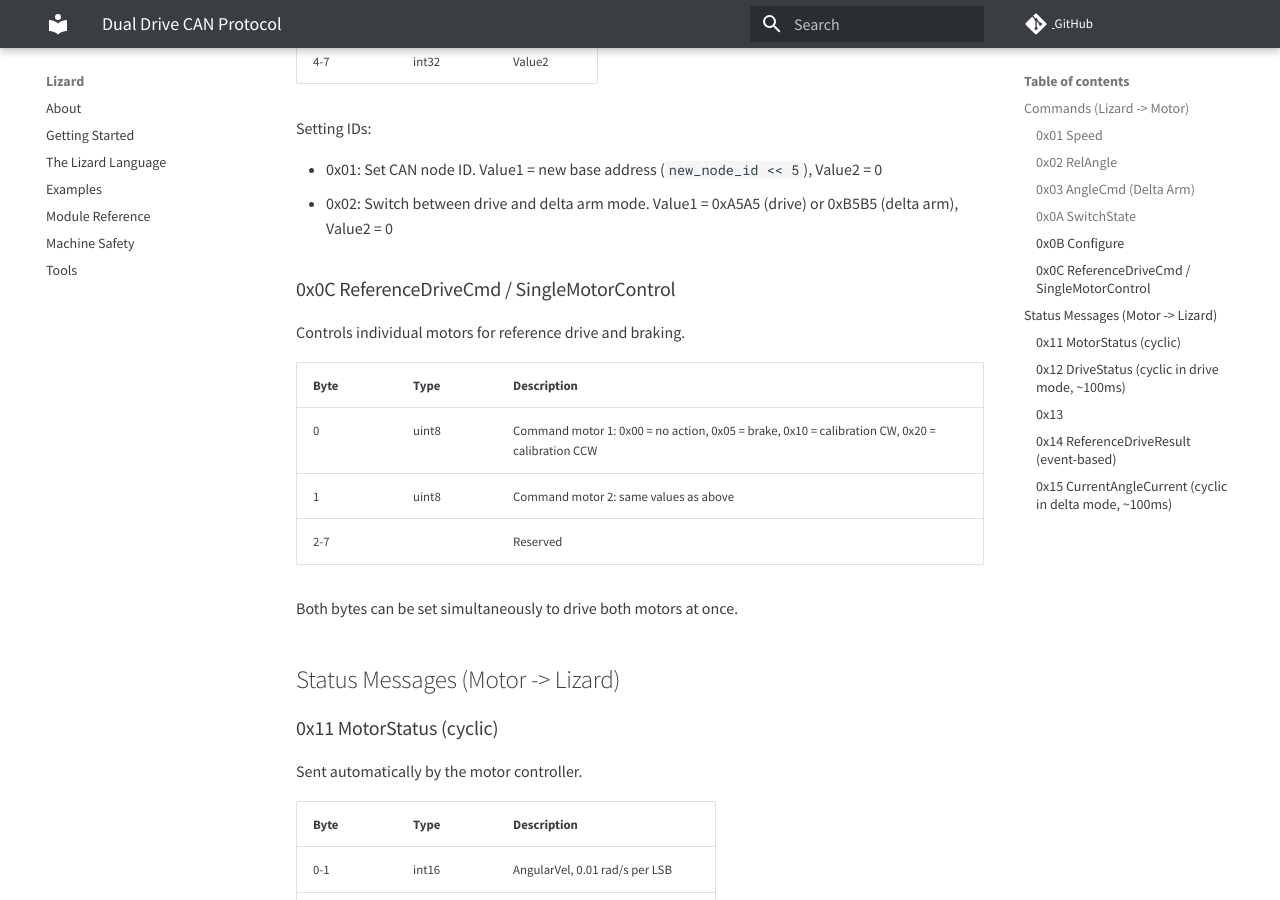
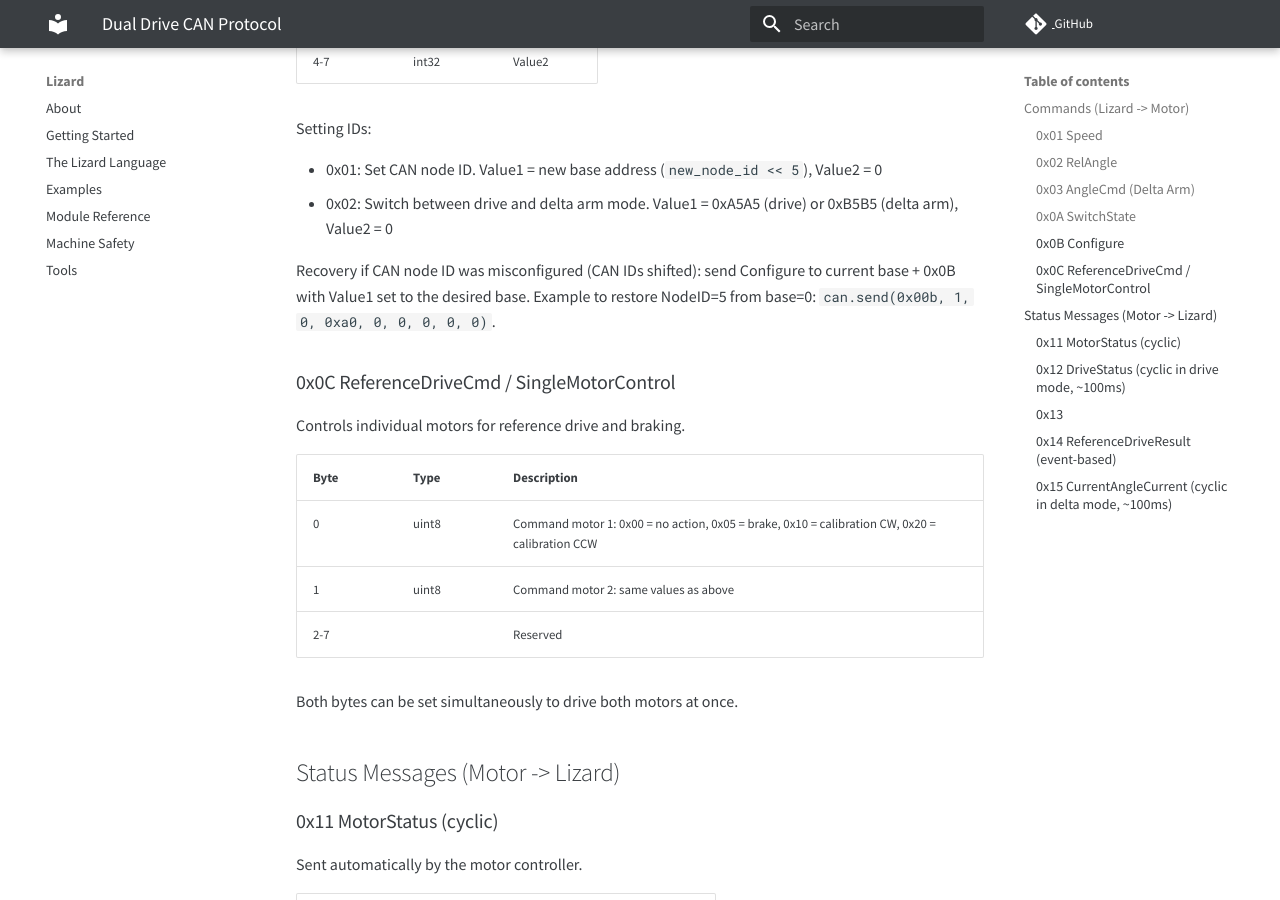
Before and after one commit to zauberzeug/lizard, an MkDocs documentation site: the page built from docs/dual_drive/dual_drive_can.md, in a window 1280 px wide and 900 px high, scrolled down 1996 px. Built offline with MkDocs 1.6.1 and Material for MkDocs 9.7.7, drawn with Linux system fonts in a browser that asks for light colours; comment, search, counter and statistics services are not loaded.

Commit message:
update docs und liz

```diff
--- a/docs/dual_drive/dual_drive_can.md
+++ b/docs/dual_drive/dual_drive_can.md
@@ -63,6 +63,8 @@ Setting IDs:
 
 - 0x01: Set CAN node ID. Value1 = new base address (`new_node_id << 5`), Value2 = 0
 - 0x02: Switch between drive and delta arm mode. Value1 = 0xA5A5 (drive) or 0xB5B5 (delta arm), Value2 = 0
+
+Recovery if CAN node ID was misconfigured (CAN IDs shifted): send Configure to current base + 0x0B with Value1 set to the desired base. Example to restore NodeID=5 from base=0: `can.send(0x00b, 1, 0, 0xa0, 0, 0, 0, 0, 0)`.
 
 ### 0x0C ReferenceDriveCmd / SingleMotorControl
 
```
Also changed, not shown: 1 other file.
